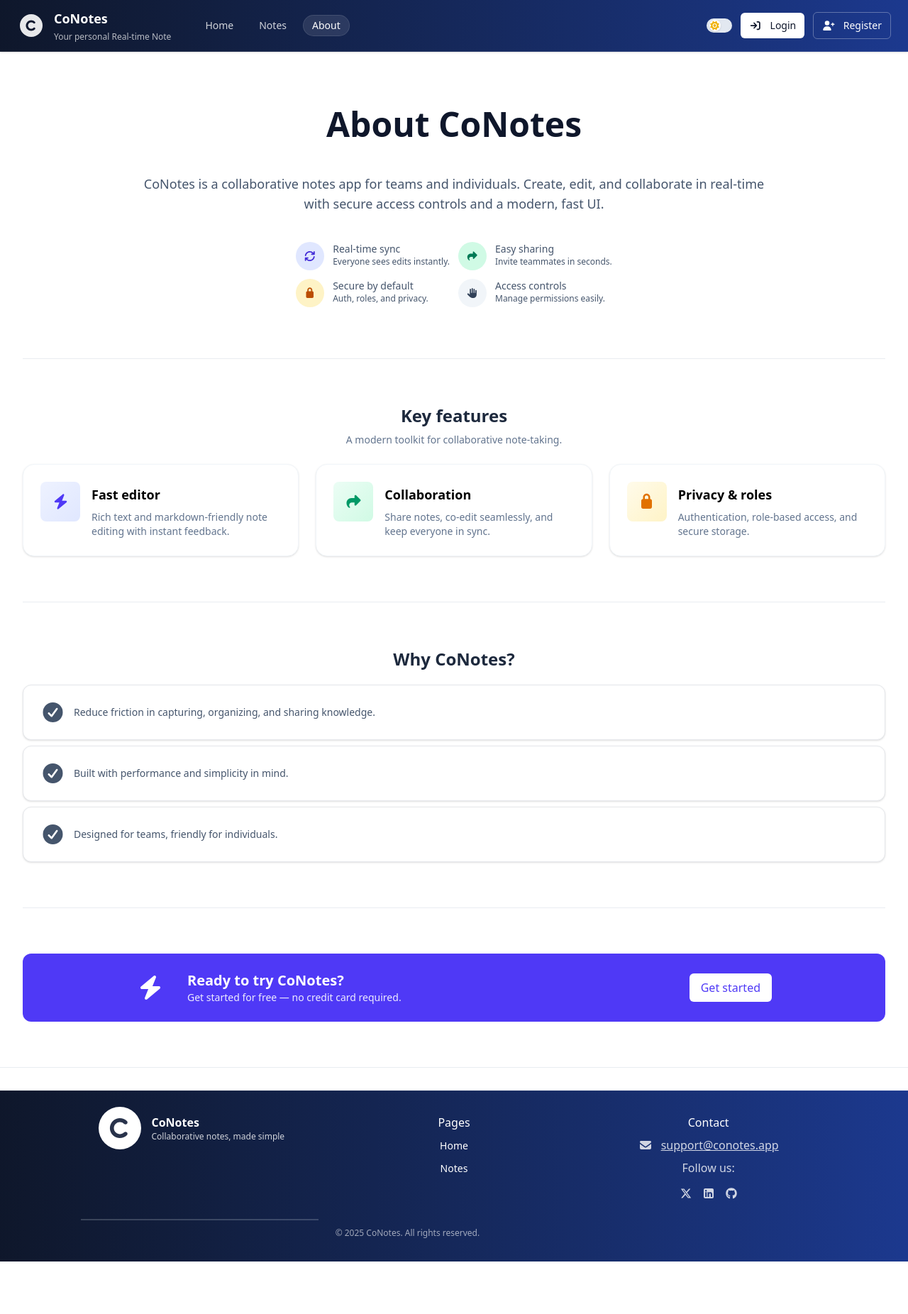
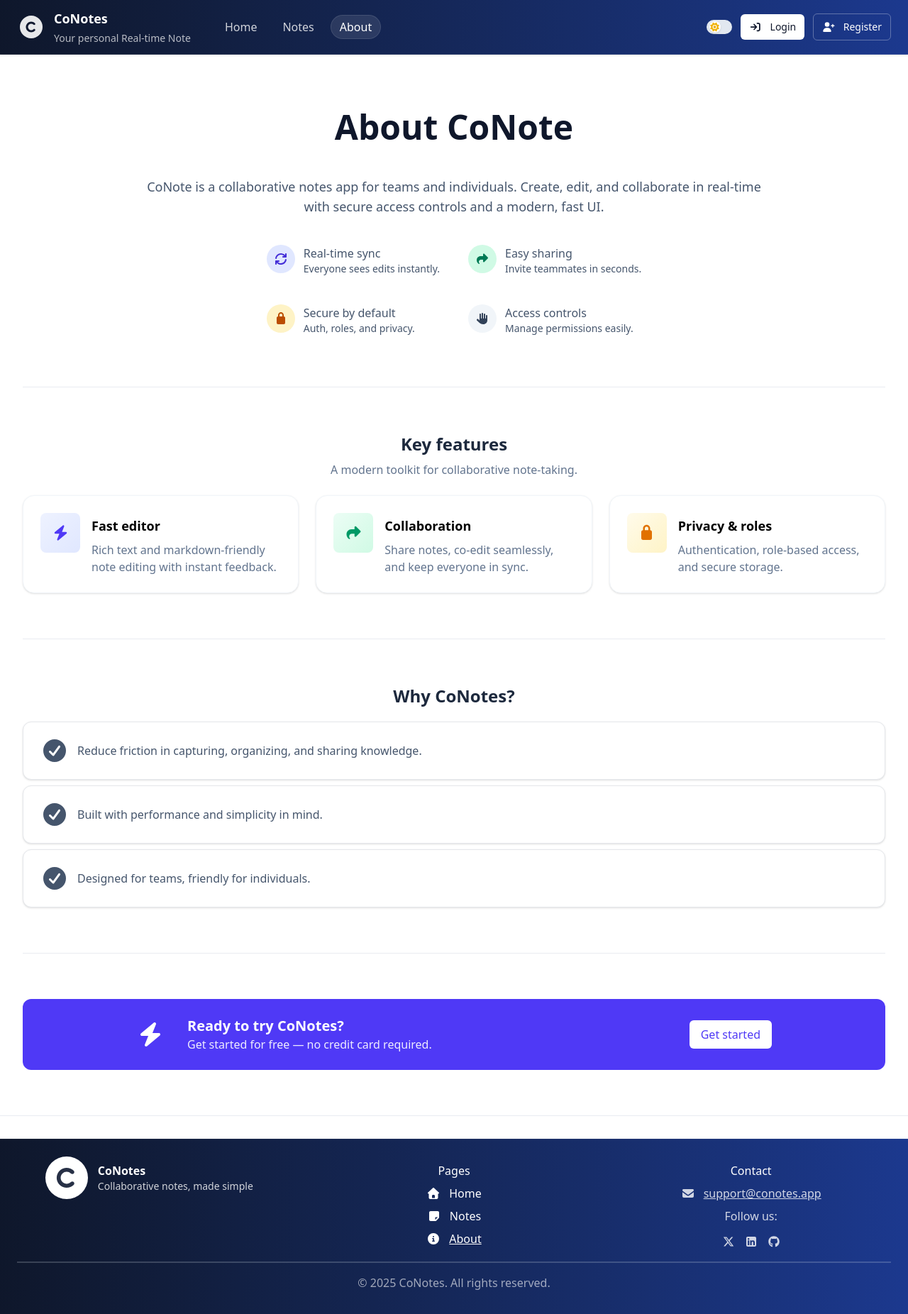
Before and after one commit to aymanfali/collaborative_node_editor_frontend, a Vue app: page /about in a window 1280 px wide. Shown: the whole page at 71% size. Before the commit the page ends 1778 px from the top, so only its background shows below. Built offline with nearby package versions, Linux system fonts and the light colour scheme; no server answers.

Commit message:
chore: enhance font size to improve readability

```diff
--- a/src/components/Dashboard/Header.vue
+++ b/src/components/Dashboard/Header.vue
@@ -1,7 +1,7 @@
 <script setup>
 import { useRouter } from 'vue-router';
 import ThemeToggle from '../ThemeToggle.vue';
-import { onMounted, ref, computed } from 'vue';
+import { onMounted, ref, computed, onBeforeUnmount } from 'vue';
 import api from '@/services/api.js';
 import { useToast } from 'vue-toastification';
 import { FontAwesomeIcon } from '@fortawesome/vue-fontawesome';
@@ -10,6 +10,7 @@ import { faArrowRightFromBracket, faCopyright, faGlobe, faUser } from '@fortawes
 const router = useRouter()
 const user = ref({})
 const isAccountListOpen = ref(false)
+const avatarContainer = ref(null)
 const isProfileModalOpen = ref(false)
 const toast = useToast()
 
@@ -31,6 +32,14 @@ function goProfile() {
 }
 
 onMounted(async () => {
+    // Click-away to close account list
+    const handleClickAway = (e) => {
+        if (isAccountListOpen.value && avatarContainer.value && !avatarContainer.value.contains(e.target)) {
+            isAccountListOpen.value = false
+        }
+    }
+    document.addEventListener('click', handleClickAway)
+
     let storedUser = JSON.parse(localStorage.getItem('activeUser'))
 
     // If there's no activeUser but we have an access token, try to recover the user from the backend
@@ -64,6 +73,10 @@ onMounted(async () => {
     }
 
     user.value = storedUser
+    // Cleanup listener when component unmounts
+    onBeforeUnmount(() => {
+        document.removeEventListener('click', handleClickAway)
+    })
 })
 
 const userInitial = computed(() => (user.value?.name?.trim()?.charAt(0)?.toUpperCase() || '?'))
@@ -110,17 +123,17 @@ const handleLogout = async () => {
                 <FontAwesomeIcon class="md:me-3" :icon="faGlobe" />
                 <span class="hidden md:block">Visit Website</span>
             </router-link>
-            <div class="avatar flex items-center gap-2 relative">
+            <div class="avatar flex items-center gap-2 relative" ref="avatarContainer">
                 <div v-if="user.avatar" class="w-8 h-8 rounded-full overflow-hidden cursor-pointer"
-                    @click="toggleAccountList">
+                    @click.stop="toggleAccountList">
                     <img :src="user.avatar" alt="avatar" class="w-full h-full object-cover" />
                 </div>
                 <div v-else
                     class="w-8 h-8 rounded-full bg-white/10 flex items-center justify-center text-sm font-medium text-white cursor-pointer"
-                    @click="toggleAccountList">
+                    @click.stop="toggleAccountList">
                     {{ userInitial }}
                 </div>
-                <span class="cursor-pointer hidden sm:inline-block" @click="toggleAccountList">{{ user.name }}</span>
+                <span class="cursor-pointer hidden sm:inline-block" @click.stop="toggleAccountList">{{ user.name }}</span>
                 <div class="backdrop-blur bg-white/10 dark:text-white text-slate-800 p-1 rounded-md absolute top-full right-0 mt-2 shadow-lg w-44 border border-white/10"
                     v-if="isAccountListOpen">
                     <button @click="goProfile"
--- a/src/components/NotesFooter.vue
+++ b/src/components/NotesFooter.vue
@@ -1,6 +1,6 @@
 <template>
   <footer class="mt-8 py-6 sm:py-8 bg-gradient-to-r from-slate-900 to-blue-900 text-white border-t border-white/5">
-    <div class="max-w-[1100px] mx-auto px-4 sm:px-6">
+    <div class="max-w-[1400px] mx-auto px-4 sm:px-6">
       <div class="grid grid-cols-1 sm:grid-cols-2 md:grid-cols-3 gap-6 items-start">
         <!-- Brand / Logo -->
         <div class="flex flex-col items-start gap-2">
@@ -10,7 +10,7 @@
             </div>
             <div class="text-center sm:text-left mx-3">
               <div class="font-semibold">{{ appName }}</div>
-              <div class="text-xs text-white/80">Collaborative notes, made simple</div>
+              <div class="text-sm text-white/80">Collaborative notes, made simple</div>
             </div>
           </div>
 
@@ -21,12 +21,21 @@
           <div class="font-medium mb-2">Pages</div>
           <ul class="space-y-2">
             <li>
-              <router-link to="/" class="text-sm hover:underline"
-                :class="$route.path === '/' ? 'underline' : ''">Home</router-link>
+              <router-link to="/" class="text-md hover:underline" :class="$route.path === '/' ? 'underline' : ''">
+                <FontAwesomeIcon class="me-3" :icon="faHome" />Home
+              </router-link>
             </li>
             <li>
-              <router-link to="/notes" class="text-sm hover:underline"
-                :class="$route.path.startsWith('/notes') ? 'underline' : ''">Notes</router-link>
+              <router-link to="/notes" class="text-md hover:underline"
+                :class="$route.path.startsWith('/notes') ? 'underline' : ''">
+                <FontAwesomeIcon class="me-3" :icon="faNoteSticky" />Notes
+              </router-link>
+            </li>
+            <li>
+              <router-link to="/about" class="text-md hover:underline"
+                :class="$route.path.startsWith('/about') ? 'underline' : ''">
+                <FontAwesomeIcon class="me-3" :icon="faCircleInfo" />About
+              </router-link>
             </li>
           </ul>
         </div>
@@ -53,9 +62,10 @@
             </div>
           </div>
         </div>
-        <hr class="border border-slate-200/20">
-        <div class="text-xs text-white/60 mt-3">© {{ new Date().getFullYear() }} {{ appName }}. All rights reserved.
-        </div>
+      </div>
+      <hr class="border my-4 border-slate-200/20">
+      <div class="text-md text-center text-white/60 mt-3">© {{ new Date().getFullYear() }} {{ appName }}. All rights
+        reserved.
       </div>
     </div>
   </footer>
@@ -63,7 +73,7 @@
 
 <script setup>
 import { faGithub, faSquareLinkedin, faXTwitter } from '@fortawesome/free-brands-svg-icons';
-import { faCopyright, faEnvelope } from '@fortawesome/free-solid-svg-icons';
+import { faCopyright, faEnvelope, faHome, faNoteSticky, faCircleInfo } from '@fortawesome/free-solid-svg-icons';
 import { FontAwesomeIcon } from '@fortawesome/vue-fontawesome';
 
 const appName = import.meta.env.VITE_APP_NAME ?? 'CoNotes';
--- a/src/components/NotesHeader.vue
+++ b/src/components/NotesHeader.vue
@@ -10,20 +10,20 @@
       <FontAwesomeIcon class="w-8 h-8 sm:w-10 sm:h-10 text-white/90" :icon="faCopyright" size="2x" />
       <router-link to="/" class="flex flex-col gap-1">
         <h2 class="text-base sm:text-lg font-semibold hidden sm:block">{{ appName }}</h2>
-        <p class="text-xs text-white/70 hidden sm:block">Your personal Real-time Note</p>
+        <p class="text-sm text-white/70 hidden sm:block">Your personal Real-time Note</p>
       </router-link>
 
       <!-- Desktop nav -->
       <nav class="hidden md:flex items-center gap-3 md:ml-6">
-        <router-link to="/" class="relative px-3 py-1 rounded-full text-sm transition-colors"
+        <router-link to="/" class="relative px-3 py-1 rounded-full text-md transition-colors"
           :class="isActive('/') ? 'bg-white/10 text-white ring-1 ring-white/20' : 'text-white/80 hover:bg-white/5'">
           Home
         </router-link>
-        <router-link to="/notes" class="relative px-3 py-1 rounded-full text-sm transition-colors"
+        <router-link to="/notes" class="relative px-3 py-1 rounded-full text-md transition-colors"
           :class="isActive('/notes') ? 'bg-white/10 text-white ring-1 ring-white/20' : 'text-white/80 hover:bg-white/5'">
           Notes
         </router-link>
-        <router-link to="/about" class="relative px-3 py-1 rounded-full text-sm transition-colors"
+        <router-link to="/about" class="relative px-3 py-1 rounded-full text-md transition-colors"
           :class="isActive('/about') ? 'bg-white/10 text-white ring-1 ring-white/20' : 'text-white/80 hover:bg-white/5'">
           About
         </router-link>
@@ -40,13 +40,13 @@
         </button>
 
         <div class="flex items-center gap-2 relative">
-          <div class="font-medium cursor-pointer hidden sm:block" @click="toggleAccountList" @contextmenu.prevent="toggleAccountList">{{ userName }}</div>
+          <div class="font-medium cursor-pointer hidden sm:block" @click.stop="toggleAccountList">{{ userName }}</div>
 
           <img v-if="userAvatar" :src="userAvatar" alt="avatar"
-            class="w-8 h-8 rounded-full object-cover ring-2 ring-white/10 cursor-pointer" @click="toggleAccountList" @contextmenu.prevent="toggleAccountList" />
+            class="w-8 h-8 rounded-full object-cover ring-2 ring-white/10 cursor-pointer" @click.stop="toggleAccountList" />
           <div v-else
             class="w-8 h-8 rounded-full bg-white/10 flex items-center justify-center text-sm font-medium text-white select-none cursor-pointer"
-            @click="toggleAccountList" @contextmenu.prevent="toggleAccountList">
+            @click.stop="toggleAccountList">
             {{ userInitial }}
           </div>
 
@@ -91,18 +91,18 @@
           <button class="absolute top-4 right-4 text-white text-2xl" @click="navOpen = false">&times;</button>
           <div class="flex m-3">
             <img v-if="userAvatar" :src="userAvatar" alt="avatar"
-              class="me-4 w-8 h-8 rounded-full object-cover ring-2 ring-white/10 cursor-pointer" />
-            <div class="font-medium cursor-pointer" @click="toggleAccountList">{{ userName }}</div>
+              class="me-4 w-8 h-8 rounded-full object-cover ring-2 ring-white/10 cursor-pointer" @click.stop="toggleAccountList" />
+            <div class="font-medium cursor-pointer" @click.stop="toggleAccountList">{{ userName }}</div>
           </div>
           <nav class="flex flex-col gap-3 mt-10">
             <router-link to="/" class="px-3 py-2 rounded hover:bg-white/10" @click="navOpen = false">
-              <FontAwesomeIcon class="mr-3" :icon="faHome" />Home
+              <FontAwesomeIcon class="me-3" :icon="faHome" />Home
             </router-link>
             <router-link to="/notes" class="px-3 py-2 rounded hover:bg-white/10" @click="navOpen = false">
-              <FontAwesomeIcon class="mr-3" :icon="faNoteSticky" />Notes
+              <FontAwesomeIcon class="me-3" :icon="faNoteSticky" />Notes
             </router-link>
             <router-link to="/about" class="px-3 py-2 rounded hover:bg-white/10" @click="navOpen = false">
-              <FontAwesomeIcon class="mr-3" :icon="faCircleInfo" />About
+              <FontAwesomeIcon class="me-3" :icon="faCircleInfo" />About
             </router-link>
             <div v-if="isLoggedIn" class="flex flex-col gap-y-3">
               <router-link v-if="isAdmin" to="/dashboard" class="px-3 py-2 rounded hover:bg-white/10"
--- a/src/views/about/index.vue
+++ b/src/views/about/index.vue
@@ -7,14 +7,14 @@
       <section class="flex justify-center gap-8 items-center">
         <div class="my-2 max-w-4xl">
           <h1 class="text-4xl text-center md:text-5xl font-extrabold text-slate-900 dark:text-white leading-tight">
-            About CoNotes
+            About CoNote
           </h1>
           <p class="my-10 text-lg text-center text-slate-600 dark:text-slate-300">
-            CoNotes is a collaborative notes app for teams and individuals. Create, edit, and
+            CoNote is a collaborative notes app for teams and individuals. Create, edit, and
             collaborate in real-time with secure access controls and a modern, fast UI.
           </p>
 
-          <div class="mt-8 max-w-fit mx-auto grid grid-cols-2 gap-3 text-sm text-slate-600 dark:text-slate-300">
+          <div class="mt-8 max-w-fit mx-auto grid grid-cols-2 gap-10 text-md text-slate-600 dark:text-slate-300">
             <div class="sm:flex items-start gap-3">
               <div
                 class="w-10 h-10 rounded-full bg-indigo-100 text-indigo-700 flex items-center justify-center font-bold">
@@ -22,7 +22,7 @@
               </div>
               <div>
                 <div class="font-medium">Real-time sync</div>
-                <div class="text-xs">Everyone sees edits instantly.</div>
+                <div class="text-sm">Everyone sees edits instantly.</div>
               </div>
             </div>
             <div class="sm:flex items-start gap-3">
@@ -32,7 +32,7 @@
               </div>
               <div>
                 <div class="font-medium">Easy sharing</div>
-                <div class="text-xs">Invite teammates in seconds.</div>
+                <div class="text-sm">Invite teammates in seconds.</div>
               </div>
             </div>
             <div class="sm:flex items-start gap-3">
@@ -42,7 +42,7 @@
               </div>
               <div>
                 <div class="font-medium">Secure by default</div>
-                <div class="text-xs">Auth, roles, and privacy.</div>
+                <div class="text-sm">Auth, roles, and privacy.</div>
               </div>
             </div>
             <div class="sm:flex items-start gap-3">
@@ -52,7 +52,7 @@
               </div>
               <div>
                 <div class="font-medium">Access controls</div>
-                <div class="text-xs">Manage permissions easily.</div>
+                <div class="text-sm">Manage permissions easily.</div>
               </div>
             </div>
           </div>
@@ -64,7 +64,7 @@
       <!-- Key features (cards) -->
       <section>
         <h2 class="text-2xl font-semibold text-slate-800 dark:text-white text-center mb-2">Key features</h2>
-        <p class="text-sm text-slate-500 dark:text-slate-400 text-center mb-6">A modern toolkit for collaborative
+        <p class="text-md text-slate-500 dark:text-slate-400 text-center mb-6">A modern toolkit for collaborative
           note-taking.</p>
         <div class="grid grid-cols-1 md:grid-cols-3 gap-6">
           <!-- Feature 1 -->
@@ -79,7 +79,7 @@
               </div>
               <div>
                 <h3 class="text-lg font-semibold mt-1 dark:text-slate-200">Fast editor</h3>
-                <p class="text-sm text-slate-500 dark:text-slate-400 mt-2">Rich text and markdown-friendly note
+                <p class="text-md text-slate-500 dark:text-slate-400 mt-2">Rich text and markdown-friendly note
                   editing with instant feedback.</p>
               </div>
             </div>
@@ -97,7 +97,7 @@
               </div>
               <div>
                 <h3 class="text-lg font-semibold mt-1 dark:text-slate-200">Collaboration</h3>
-                <p class="text-sm text-slate-500 dark:text-slate-400 mt-2">Share notes, co-edit seamlessly, and keep
+                <p class="text-md text-slate-500 dark:text-slate-400 mt-2">Share notes, co-edit seamlessly, and keep
                   everyone in sync.</p>
               </div>
             </div>
@@ -115,7 +115,7 @@
               </div>
               <div>
                 <h3 class="text-lg font-semibold mt-1 dark:text-slate-200">Privacy & roles</h3>
-                <p class="text-sm text-slate-500 dark:text-slate-400 mt-2">Authentication, role-based access, and
+                <p class="text-md text-slate-500 dark:text-slate-400 mt-2">Authentication, role-based access, and
                   secure storage.</p>
               </div>
             </div>
@@ -130,7 +130,7 @@
         <h2 class="text-2xl font-semibold text-slate-800 dark:text-white text-center mb-5">Why CoNotes?</h2>
         <!-- Visual card -->
         <div class="hidden lg:block">
-          <ul class="space-y-2 text-sm text-slate-600 dark:text-slate-300">
+          <ul class="space-y-2 text-md text-slate-600 dark:text-slate-300">
             <div class="rounded-xl border border-gray-200 dark:border-gray-700 p-6 bg-white dark:bg-gray-900 shadow">
               <li class="flex items-center gap-3">
                 <FontAwesomeIcon :icon="faCircleCheck" size="2x" />
@@ -162,7 +162,7 @@
             <FontAwesomeIcon class="me-3" :icon="faBolt" size="2x" />
             <div>
               <h3 class="text-xl font-semibold">Ready to try CoNotes?</h3>
-              <p class="text-sm opacity-90">Get started for free — no credit card required.</p>
+              <p class="text-md opacity-90">Get started for free — no credit card required.</p>
             </div>
           </div>
           <div class="flex gap-3">
--- a/src/views/home/index.vue
+++ b/src/views/home/index.vue
@@ -19,7 +19,7 @@
                         </router-link>
                     </div>
 
-                    <div class="mt-8 grid grid-cols-2 gap-3 text-sm text-slate-600 dark:text-slate-300">
+                    <div class="mt-8 grid grid-cols-2 gap-3 text-md text-slate-600 dark:text-slate-300">
                         <div class="sm:flex items-start gap-3">
                             <div
                                 class="w-10 h-10 rounded-full bg-indigo-100 text-indigo-700 flex items-center justify-center font-bold">
@@ -67,7 +67,7 @@
                     <div
                         class="rounded-xl border border-gray-200 dark:border-gray-700 bg-white dark:bg-gray-900 shadow">
                         <div
-                            class="h-80 p-4 rounded-xl bg-gradient-to-b from-slate-50 to-white dark:from-gray-800 dark:to-gray-900 overflow-auto text-sm text-slate-600 dark:text-slate-300">
+                            class="h-80 p-4 rounded-xl bg-gradient-to-b from-slate-50 to-white dark:from-gray-800 dark:to-gray-900 overflow-auto text-md text-slate-600 dark:text-slate-300">
                             <img src="/public/conote.png" alt="connote" class="object-fill rounded-md h-full">
                         </div>
                     </div>
@@ -79,7 +79,7 @@
             <!-- How it works (modern cards) -->
             <section>
                 <h2 class="text-2xl font-semibold text-slate-800 dark:text-white text-center mb-2">How it works</h2>
-                <p class="text-sm text-slate-500 dark:text-slate-400 text-center mb-6">Three simple steps to get your
+                <p class="text-md text-slate-500 dark:text-slate-400 text-center mb-6">Three simple steps to get your
                     team collaborating quickly. Each step includes an interactive preview so you know what to expect.
                 </p>
 
@@ -97,7 +97,7 @@
                             <div>
                                 <div class="text-xs text-indigo-600 font-semibold">Step 1</div>
                                 <h3 class="text-lg font-semibold mt-1 dark:text-slate-200">Create a note</h3>
-                                <p class="text-sm text-slate-500 dark:text-slate-400 mt-2">Open the editor and start
+                                <p class="text-md text-slate-500 dark:text-slate-400 mt-2">Open the editor and start
                                     writing — markdown support, attachments, and rich formatting included.</p>
                             </div>
                         </div>
@@ -116,7 +116,7 @@
                             <div>
                                 <div class="text-xs text-emerald-600 font-semibold">Step 2</div>
                                 <h3 class="text-lg font-semibold mt-1 dark:text-slate-200">Invite collaborators</h3>
-                                <p class="text-sm text-slate-500 dark:text-slate-400 mt-2">Share a link or invite
+                                <p class="text-md text-slate-500 dark:text-slate-400 mt-2">Share a link or invite
                                     teammates by email. Manage permissions per-note so everyone has the right access.
                                 </p>
                             </div>
@@ -136,7 +136,7 @@
                             <div>
                                 <div class="text-xs text-amber-600 font-semibold">Step 3</div>
                                 <h3 class="text-lg font-semibold mt-1 dark:text-slate-200">Stay in sync</h3>
-                                <p class="text-sm text-slate-500 dark:text-slate-400 mt-2">Edits are propagated in
+                                <p class="text-md text-slate-500 dark:text-slate-400 mt-2">Edits are propagated in
                                     real-time so collaborators always see the latest version without conflicts.</p>
                             </div>
                         </div>
@@ -195,7 +195,7 @@
                         <FontAwesomeIcon class="me-3" :icon="faBolt" size="2x" />
                         <div>
                             <h3 class="text-xl font-semibold">Ready to collaborate?</h3>
-                            <p class="text-sm opacity-90">Get started for free — no credit card required.</p>
+                            <p class="text-md opacity-90">Get started for free — no credit card required.</p>
                         </div>
                     </div>
                     <div class="flex gap-3">
```
Also changed, not shown: 2 other files (tests, documents, lock files or other folders).
